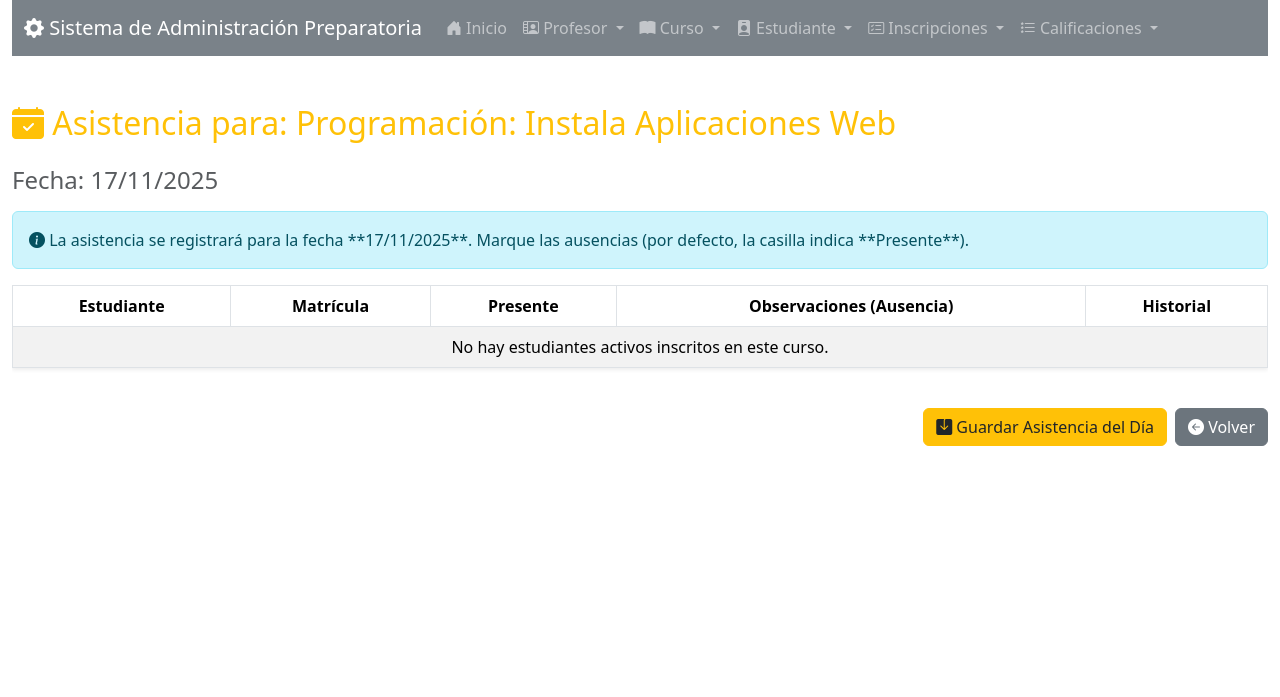
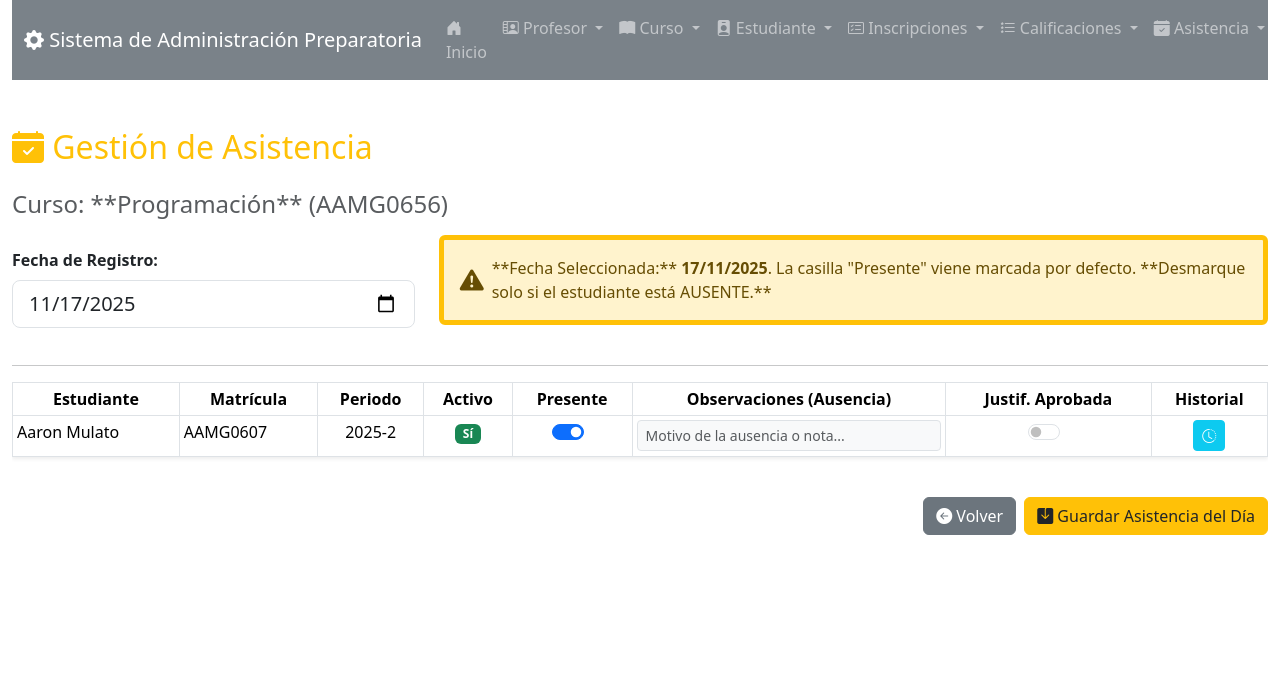
Before and after one commit to Mulato-Aaron/UIII-Act-6-Agregar-las-dem-s-tablas-de-tu-negocio, a Django app: page /asistencia/gestionar/1/ in a window 1280 px wide. Shown: the top 697 px of the page. Run offline with Django 5.2, Linux system fonts and the light colour scheme; data comes from the database, SQL or seed files in the repository; data that the repository does not hold is empty; parts of the project's set-up code (start-up, migrations or seed data) failed here and were passed over.

Commit message:
Add files via upload

```diff
--- a/app_Preparatoria/templates/asistencia/gestionar_asistencia.html
+++ b/app_Preparatoria/templates/asistencia/gestionar_asistencia.html
@@ -1,34 +1,65 @@
 {% extends 'base.html' %}
-{% load custom_filters %}
 
 {% block content %}
-<h2 class="mb-4 text-warning"><i class="bi bi-calendar-check-fill"></i> Asistencia para: {{ curso.nombre_curso }}</h2>
-<h4 class="mb-3 text-muted">Fecha: {{ fecha_hoy|date:"d/m/Y" }}</h4>
+<h2 class="mb-4 text-warning"><i class="bi bi-calendar-check-fill"></i> Gestión de Asistencia</h2>
+<h4 class="mb-3 text-muted">Curso: **{{ curso.nombre_curso }}** ({{ curso.codigo }})</h4>
 
 <form method="POST" action="{% url 'gestionar_asistencia' curso.id %}">
     {% csrf_token %}
 
-    <div class="alert alert-info">
-        <i class="bi bi-info-circle-fill"></i> La asistencia se registrará para la fecha **{{ fecha_hoy|date:"d/m/Y" }}**. Marque las ausencias (por defecto, la casilla indica **Presente**).
+    <div class="row mb-4 align-items-center">
+        <div class="col-md-4">
+            <label for="fecha_registro" class="form-label fw-bold">Fecha de Registro:</label>
+            <input type="date" id="fecha_registro" name="fecha_registro" class="form-control form-control-lg"
+                   value="{{ fecha_hoy|date:'Y-m-d' }}"
+                   max="{{ 'now'|date:'Y-m-d' }}" required>
+        </div>
+        <div class="col-md-8">
+            <div class="alert alert-warning border-start border-5 border-warning d-flex align-items-center mt-3 mt-md-0" role="alert">
+                <i class="bi bi-exclamation-triangle-fill me-2 fs-4"></i>
+                <div>
+                    **Fecha Seleccionada:** <span class="fw-bold">{{ fecha_hoy|date:"d/m/Y" }}</span>. La casilla "Presente" viene marcada por defecto. **Desmarque solo si el estudiante está AUSENTE.**
+                </div>
+            </div>
+        </div>
     </div>
 
+    <hr>
+
     <div class="table-responsive">
-        <table class="table table-bordered table-striped shadow-sm">
-            <thead class="bg-dark text-white text-center">
+        <table class="table table-bordered table-sm table-hover shadow-sm">
+            <thead class="bg-primary text-white text-center sticky-top">
                 <tr>
                     <th>Estudiante</th>
                     <th>Matrícula</th>
+                    <th>Periodo</th>
+                    <th>Activo</th>
                     <th>Presente</th>
-                    <th>Observaciones (Ausencia)</th>
+                    <th style="width: 25%;">Observaciones (Ausencia)</th>
+                    <th>Justif. Aprobada</th> {# <-- NUEVA COLUMNA #}
                     <th>Historial</th>
                 </tr>
             </thead>
             <tbody>
                 {% for inscripcion in inscripciones %}
-                {% with asistencia=asistencias_hoy|get_item:inscripcion.id %}
+                {% with asistencia=inscripcion.registro_asistencia %}
+
+                {# Estilo condicional para resaltar ausencias existentes #}
                 <tr class="{% if asistencia and not asistencia.presente %}table-danger{% endif %}">
                     <td>{{ inscripcion.estudiante.nombre_estudiante }} {{ inscripcion.estudiante.apellido_estudiante }}</td>
                     <td>{{ inscripcion.estudiante.matricula }}</td>
+
+                    {# DATOS ADICIONALES #}
+                    <td class="text-center">{{ inscripcion.periodo_academico }}</td>
+                    <td class="text-center">
+                        {% if inscripcion.esta_activo %}
+                            <span class="badge bg-success">Sí</span>
+                        {% else %}
+                            <span class="badge bg-danger">No</span>
+                        {% endif %}
+                    </td>
+
+                    {# COLUMNA PRESENTE/AUSENTE #}
                     <td class="text-center">
                         <div class="form-check form-switch d-inline-block">
                             <input class="form-check-input" type="checkbox" id="presente_{{ inscripcion.id }}" name="presente_{{ inscripcion.id }}"
@@ -36,11 +67,28 @@
                             <label class="form-check-label visually-hidden" for="presente_{{ inscripcion.id }}">Presente</label>
                         </div>
                     </td>
+
+                    {# COLUMNA OBSERVACIONES #}
                     <td>
                         <input type="text" class="form-control form-control-sm" name="observaciones_{{ inscripcion.id }}"
                                 placeholder="Motivo de la ausencia o nota..."
-                                value="{% if asistencia %}{{ asistencia.observaciones }}{% endif %}">
+                                value="{% if asistencia %}{{ asistencia.observaciones }}{% endif %}"
+                                {% if not asistencia or asistencia.presente %}style="background-color: #f8f9fa;"{% endif %}>
                     </td>
+
+                    {# COLUMNA JUSTIFICACIÓN APROBADA #}
+                    <td class="text-center">
+                        <div class="form-check form-switch d-inline-block">
+                            <input class="form-check-input" type="checkbox" id="justificada_{{ inscripcion.id }}"
+                                name="justificada_{{ inscripcion.id }}"
+                                {% if asistencia and asistencia.justificacion_aprobada %}checked{% endif %}
+                                {% if asistencia and asistencia.presente %}disabled{% endif %}
+                                >
+                            <label class="form-check-label visually-hidden" for="justificada_{{ inscripcion.id }}">Justificada</label>
+                        </div>
+                    </td>
+
+                    {# COLUMNA HISTORIAL #}
                     <td class="text-center">
                         <a href="{% url 'ver_historial_asistencia_estudiante' inscripcion.id %}" class="btn btn-sm btn-info text-white" title="Ver Historial">
                             <i class="bi bi-clock-history"></i>
@@ -50,7 +98,7 @@
                 {% endwith %}
                 {% empty %}
                 <tr>
-                    <td colspan="5" class="text-center">No hay estudiantes activos inscritos en este curso.</td>
+                    <td colspan="8" class="text-center">No hay estudiantes activos inscritos en este curso.</td>
                 </tr>
                 {% endfor %}
             </tbody>
@@ -58,8 +106,12 @@
     </div>
 
     <div class="mt-4 d-grid gap-2 d-md-flex justify-content-md-end">
-        <button type="submit" class="btn btn-warning text-dark"><i class="bi bi-save-fill"></i> Guardar Asistencia del Día</button>
-        <a href="{% url 'seleccionar_curso_asistencia' %}" class="btn btn-secondary"><i class="bi bi-arrow-left-circle-fill"></i> Volver</a>
+        <a href="{% url 'seleccionar_curso_asistencia' %}" class="btn btn-secondary">
+            <i class="bi bi-arrow-left-circle-fill"></i> Volver
+        </a>
+        <button type="submit" class="btn btn-warning text-dark">
+            <i class="bi bi-save-fill"></i> Guardar Asistencia del Día
+        </button>
     </div>
 </form>
 
--- a/app_Preparatoria/templates/navbar.html
+++ b/app_Preparatoria/templates/navbar.html
@@ -60,6 +60,17 @@
                         <li><a class="dropdown-item" href="{% url 'seleccionar_curso_calificar' %}">Gestionar Calificaciones</a></li>
                     </ul>
                 </li>
+
+                <li class="nav-item dropdown">
+                    <a class="nav-link dropdown-toggle" href="#" id="asistenciaDropdown" role="button" data-bs-toggle="dropdown" aria-expanded="false">
+                        <i class="bi bi-calendar-check-fill"></i> Asistencia
+                    </a>
+                    <ul class="dropdown-menu" aria-labelledby="asistenciaDropdown">
+                        <li><a class="dropdown-item" href="{% url 'seleccionar_curso_asistencia' %}">Tomar / Revisar Asistencia</a></li>
+                        {# <li><a class="dropdown-item" href="{% url 'ver_reporte_general' %}">Ver Reporte General</a></li> #}
+                    </ul>
+                </li>
+
             </ul>
         </div>
     </div>
--- a/app_Preparatoria/views.py
+++ b/app_Preparatoria/views.py
@@ -372,58 +372,100 @@
     context = {'cursos': cursos}
     return render(request, 'asistencia/seleccionar_curso_asistencia.html', context)
 
+# app_Preparatoria/views.py
+
+# app_Preparatoria/views.py
+
+from django.shortcuts import render, redirect, get_object_or_404
+from .models import Curso, Inscripcion, Asistencia
+from datetime import date, datetime # Importar 'datetime' para el manejo de fechas
+
+# ... (otras funciones)
+
 def gestionar_asistencia(request, curso_id):
-    """Muestra y procesa el formulario para registrar la asistencia de los estudiantes de un curso."""
+    """Muestra y procesa el formulario para registrar la asistencia de los estudiantes de un curso
+       para una fecha seleccionada o la fecha actual por defecto."""
+
     curso = get_object_or_404(Curso, pk=curso_id)
-    hoy = date.today()
 
+    # --- Lógica de la Fecha ---
+    if request.method == 'POST':
+        # En POST, la fecha viene del formulario
+        fecha_registro_str = request.POST.get('fecha_registro')
+        try:
+            fecha_a_usar = datetime.strptime(fecha_registro_str, '%Y-%m-%d').date()
+        except ValueError:
+            # Si hay un error, usa la fecha de hoy como fallback
+            fecha_a_usar = date.today()
+    else:
+        # En GET, la fecha puede venir como parámetro GET (ej: ?fecha=2025-11-10)
+        # o se usa la fecha de hoy si no se especifica.
+        fecha_param = request.GET.get('fecha')
+        if fecha_param:
+            try:
+                fecha_a_usar = datetime.strptime(fecha_param, '%Y-%m-%d').date()
+            except ValueError:
+                fecha_a_usar = date.today()
+        else:
+            fecha_a_usar = date.today()
+
+    # Aseguramos que la fecha a usar no sea futura, si fuera necesario imponer ese límite.
+    if fecha_a_usar > date.today():
+         fecha_a_usar = date.today() # O maneja el error como prefieras
+
+
+    # --- Obtención de Datos ---
     inscripciones = Inscripcion.objects.filter(
         curso=curso,
         esta_activo=True
     ).select_related('estudiante')
 
-    asistencias_hoy = {
-        asist.inscripcion_id: asist
-        for asist in Asistencia.objects.filter(
-            inscripcion__in=inscripciones,
-            fecha=hoy
-        )
-    }
+    asistencias_query = Asistencia.objects.filter(
+        inscripcion__in=inscripciones,
+        fecha=fecha_a_usar # Usamos la fecha determinada
+    )
+    asistencias_hoy = {asist.inscripcion_id: asist for asist in asistencias_query}
 
+    for inscripcion in inscripciones:
+        inscripcion.registro_asistencia = asistencias_hoy.get(inscripcion.id)
+
+
+    # --- Procesamiento POST (Guardar datos) ---
     if request.method == 'POST':
-        # Asumimos valores por defecto del modelo para los nuevos campos:
-        # 'justificacion_aprobada' (default=False) y 'tipo_sesion' (default='CLASE')
-
         for inscripcion in inscripciones:
             presente = request.POST.get(f'presente_{inscripcion.id}') == 'on'
             observaciones = request.POST.get(f'observaciones_{inscripcion.id}', '')
+            justificada = request.POST.get(f'justificada_{inscripcion.id}') == 'on'
 
-            if inscripcion.id in asistencias_hoy:
-                asistencia = asistencias_hoy[inscripcion.id]
-                asistencia.presente = presente
-                asistencia.observaciones = observaciones
-                # 'justificacion_aprobada' y 'tipo_sesion' mantienen su valor o usan el default del modelo
-                asistencia.save()
+            # Usamos la lógica de la asistencia adjunta
+            asistencia_obj = inscripcion.registro_asistencia
+
+            if asistencia_obj:
+                # Actualizar asistencia existente
+                asistencia_obj.presente = presente
+                asistencia_obj.observaciones = observaciones
+                asistencia_obj.justificacion_aprobada = justificada
+                asistencia_obj.save()
             else:
-                # CORRECCIÓN: Al crear, 'hora_registro' se añade automáticamente (auto_now_add=True)
+                # Crear nueva asistencia
                 Asistencia.objects.create(
                     inscripcion=inscripcion,
-                    fecha=hoy,
+                    fecha=fecha_a_usar, # Usamos la fecha determinada
                     presente=presente,
-                    observaciones=observaciones
-                    # 'justificacion_aprobada' y 'tipo_sesion' usan el default del modelo
+                    observaciones=observaciones,
+                    justificacion_aprobada=justificada
                 )
 
-        return redirect('gestionar_asistencia', curso_id=curso_id)
+        # Redirigir de vuelta al mismo curso y a la fecha recién guardada
+        return redirect(f"{reverse('gestionar_asistencia', args=[curso_id])}?fecha={fecha_a_usar}")
+
 
     context = {
         'curso': curso,
         'inscripciones': inscripciones,
-        'asistencias_hoy': asistencias_hoy,
-        'fecha_hoy': hoy,
+        'fecha_hoy': fecha_a_usar, # La variable 'fecha_hoy' ahora es la fecha seleccionada
     }
     return render(request, 'asistencia/gestionar_asistencia.html', context)
-
 
 def ver_historial_asistencia_estudiante(request, inscripcion_id):
     """Muestra el historial completo de asistencia para un estudiante en un curso."""
```
Also changed, not shown: app_Preparatoria/migrations/0001_initial.py, db.sqlite3.
